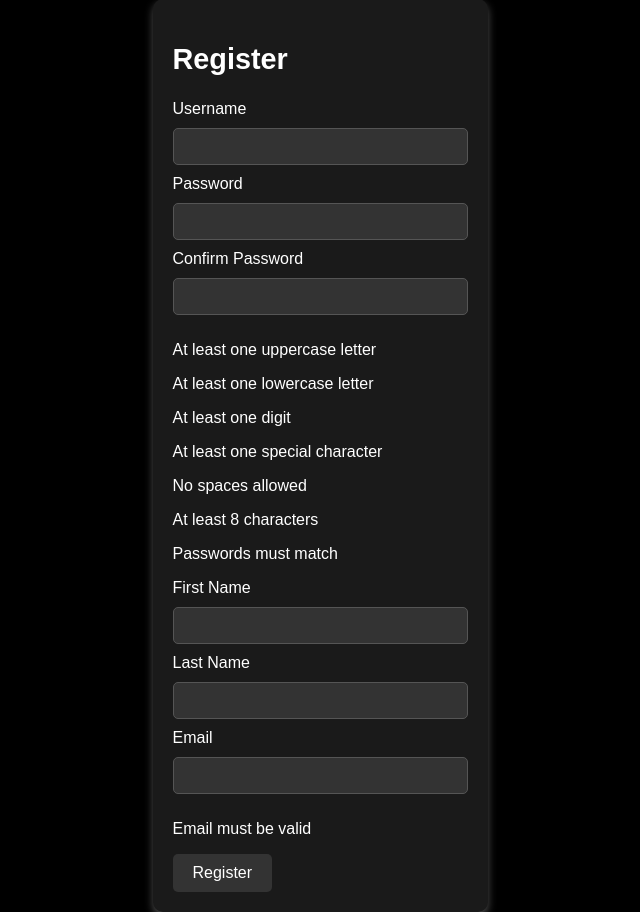
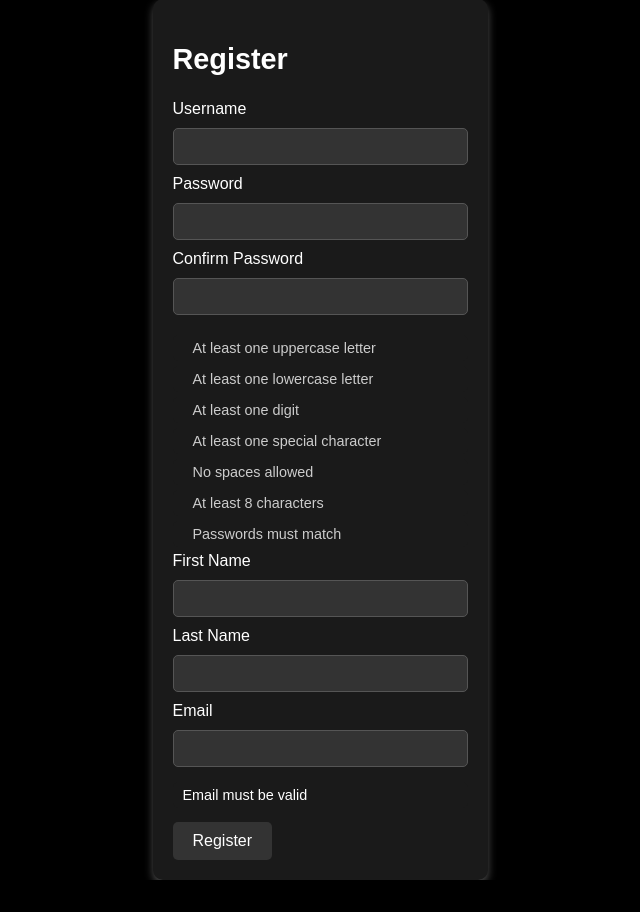
Before and after one commit to dvorakman/csci262-group-project, a Flask app: page /register in a window 1280 px wide. Shown: the part 81-993 px from the top of the page, without its empty margins (320-960 px from the left). After the commit the page ends 961 px from the top, so only its background shows below. Run offline with Flask 3, Linux system fonts and the light colour scheme.

Commit message:
Refactor password validation in registration form and update password criteria styles

```diff
--- a/app/static/js/registration_validation.js
+++ b/app/static/js/registration_validation.js
@@ -1,9 +1,8 @@
-// static/js/registration_validation.js
+document.addEventListener('DOMContentLoaded', function () {
+    const passwordInput = document.querySelector('input[name="password"]');
+    const confirmPasswordInput = document.querySelector('input[name="confirm_password"]');
+    const emailInput = document.querySelector('input[name="email"]');
 
-document.addEventListener('DOMContentLoaded', function () {
-    const password = document.querySelector('input[name="password"]');
-    const confirmPassword = document.querySelector('input[name="confirm_password"]');
-    const emailInput = document.querySelector('input[name="email"]');
     const criteria = {
         uppercase: document.getElementById('uppercase'),
         lowercase: document.getElementById('lowercase'),
@@ -11,41 +10,48 @@ document.addEventListener('DOMContentLoaded', function () {
         special: document.getElementById('special'),
         noSpaces: document.getElementById('no-spaces'),
         minLength: document.getElementById('min-length'),
-        passwordMatch: document.getElementById('password-match'),
-        emailValidity: document.getElementById('email-validity')
+        passwordMatch: document.getElementById('password-match')
     };
 
-    function validatePasswordMatch() {
-        if (password.value === confirmPassword.value) {
-            criteria.passwordMatch.style.color = 'green';
-            criteria.passwordMatch.textContent = 'Passwords match';
-        } else {
-            criteria.passwordMatch.style.color = 'red';
-            criteria.passwordMatch.textContent = 'Passwords do not match';
-        }
+    passwordInput.addEventListener('input', validatePassword);
+    confirmPasswordInput.addEventListener('input', validatePasswordMatch);
+    emailInput.addEventListener('input', validateEmail);
+
+    function validatePassword() {
+        const password = passwordInput.value;
+
+        criteria.uppercase.classList.toggle('valid', /[A-Z]/.test(password));
+        criteria.uppercase.classList.toggle('invalid', !/[A-Z]/.test(password));
+
+        criteria.lowercase.classList.toggle('valid', /[a-z]/.test(password));
+        criteria.lowercase.classList.toggle('invalid', !/[a-z]/.test(password));
+
+        criteria.digit.classList.toggle('valid', /\d/.test(password));
+        criteria.digit.classList.toggle('invalid', !/\d/.test(password));
+
+        criteria.special.classList.toggle('valid', /[!@#$%^&*(),.?":{}|<>]/.test(password));
+        criteria.special.classList.toggle('invalid', !/[!@#$%^&*(),.?":{}|<>]/.test(password));
+
+        criteria.noSpaces.classList.toggle('valid', !/\s/.test(password));
+        criteria.noSpaces.classList.toggle('invalid', /\s/.test(password));
+
+        criteria.minLength.classList.toggle('valid', password.length >= 8);
+        criteria.minLength.classList.toggle('invalid', password.length < 8);
+
+        validatePasswordMatch();
     }
 
-    function validatePasswordCriteria() {
-        const passwordValue = password.value;
-        criteria.uppercase.style.color = /[A-Z]/.test(passwordValue) ? 'green' : 'red';
-        criteria.lowercase.style.color = /[a-z]/.test(passwordValue) ? 'green' : 'red';
-        criteria.digit.style.color = /\d/.test(passwordValue) ? 'green' : 'red';
-        criteria.special.style.color = /[!@#$%^&*(),.?":{}|<>]/.test(passwordValue) ? 'green' : 'red';
-        criteria.noSpaces.style.color = /\s/.test(passwordValue) ? 'red' : 'green';
-        criteria.minLength.style.color = passwordValue.length >= 8 ? 'green' : 'red';
+    function validatePasswordMatch() {
+        const passwordsMatch = passwordInput.value === confirmPasswordInput.value;
+        criteria.passwordMatch.classList.toggle('valid', passwordsMatch);
+        criteria.passwordMatch.classList.toggle('invalid', !passwordsMatch);
     }
 
     function validateEmail() {
-        const emailValue = emailInput.value;
-        const emailPattern = /^[^\s@]+@[^\s@]+\.[^\s@]+$/;
-        criteria.emailValidity.style.color = emailPattern.test(emailValue) ? 'green' : 'red';
+        const email = emailInput.value;
+        const isValid = /^[^\s@]+@[^\s@]+\.[^\s@]+$/.test(email);
+
+        document.getElementById('email-validity').classList.toggle('valid', isValid);
+        document.getElementById('email-validity').classList.toggle('invalid', !isValid);
     }
-
-    password.addEventListener('input', function() {
-        validatePasswordCriteria();
-        validatePasswordMatch();
-    });
-
-    confirmPassword.addEventListener('input', validatePasswordMatch);
-    emailInput.addEventListener('input', validateEmail);
 });
--- a/app/templates/base.html
+++ b/app/templates/base.html
@@ -131,6 +131,52 @@
         td {
             background-color: #1a1a1a;
         }
+
+        /* Password Criteria Styles */
+        #password-criteria {
+            margin-top: 10px;
+            font-size: 0.9rem;
+            color: #cccccc;
+            list-style: none;
+            padding: 0;
+        }
+        #password-criteria p {
+            display: flex;
+            align-items: center;
+            margin: 5px 0;
+            padding: 5px 10px;
+            background-color: #1a1a1a;
+            border-radius: 5px;
+            transition: background-color 0.3s ease, color 0.3s ease;
+        }
+        #password-criteria p.valid {
+            color: #4caf50; /* Green for valid */
+            background-color: #2d2d2d;
+        }
+        #password-criteria p.invalid {
+            color: #ff4d4f; /* Red for invalid */
+            background-color: #2d2d2d;
+        }
+        #password-criteria i.icon {
+            margin-right: 10px;
+            font-size: 1.2rem;
+        }
+        #email-validity {
+            font-size: 0.9rem;
+            margin-top: 5px;
+            padding: 5px 10px;
+            border-radius: 5px;
+            background-color: #1a1a1a;
+            transition: background-color 0.3s ease, color 0.3s ease;
+        }
+        #email-validity.valid {
+            color: #4caf50;
+            background-color: #2d2d2d;
+        }
+        #email-validity.invalid {
+            color: #ff4d4f;
+            background-color: #2d2d2d;
+        }
     </style>
     <script>
         // Function to fade out flash messages
--- a/app/templates/register.html
+++ b/app/templates/register.html
@@ -16,15 +16,18 @@
         {{ form.confirm_password.label }}<br>
         {{ form.confirm_password(size=32) }}
     </div>
+
+    <!-- Password Criteria -->
     <div id="password-criteria">
-        <p id="uppercase">At least one uppercase letter</p>
-        <p id="lowercase">At least one lowercase letter</p>
-        <p id="digit">At least one digit</p>
-        <p id="special">At least one special character</p>
-        <p id="no-spaces">No spaces allowed</p>
-        <p id="min-length">At least 8 characters</p>
-        <p id="password-match">Passwords must match</p>
+        <p id="uppercase"><i class="icon"></i> At least one uppercase letter</p>
+        <p id="lowercase"><i class="icon"></i> At least one lowercase letter</p>
+        <p id="digit"><i class="icon"></i> At least one digit</p>
+        <p id="special"><i class="icon"></i> At least one special character</p>
+        <p id="no-spaces"><i class="icon"></i> No spaces allowed</p>
+        <p id="min-length"><i class="icon"></i> At least 8 characters</p>
+        <p id="password-match"><i class="icon"></i> Passwords must match</p>
     </div>
+
     <div>
         {{ form.first_name.label }}<br>
         {{ form.first_name(size=32) }}
@@ -36,8 +39,9 @@
     <div>
         {{ form.email.label }}<br>
         {{ form.email(size=32) }}
-        <p id="email-validity">Email must be valid</p>
+        <p id="email-validity"><i class="icon"></i> Email must be valid</p>
     </div>
+
     <button type="submit">Register</button>
 </form>
 
```
